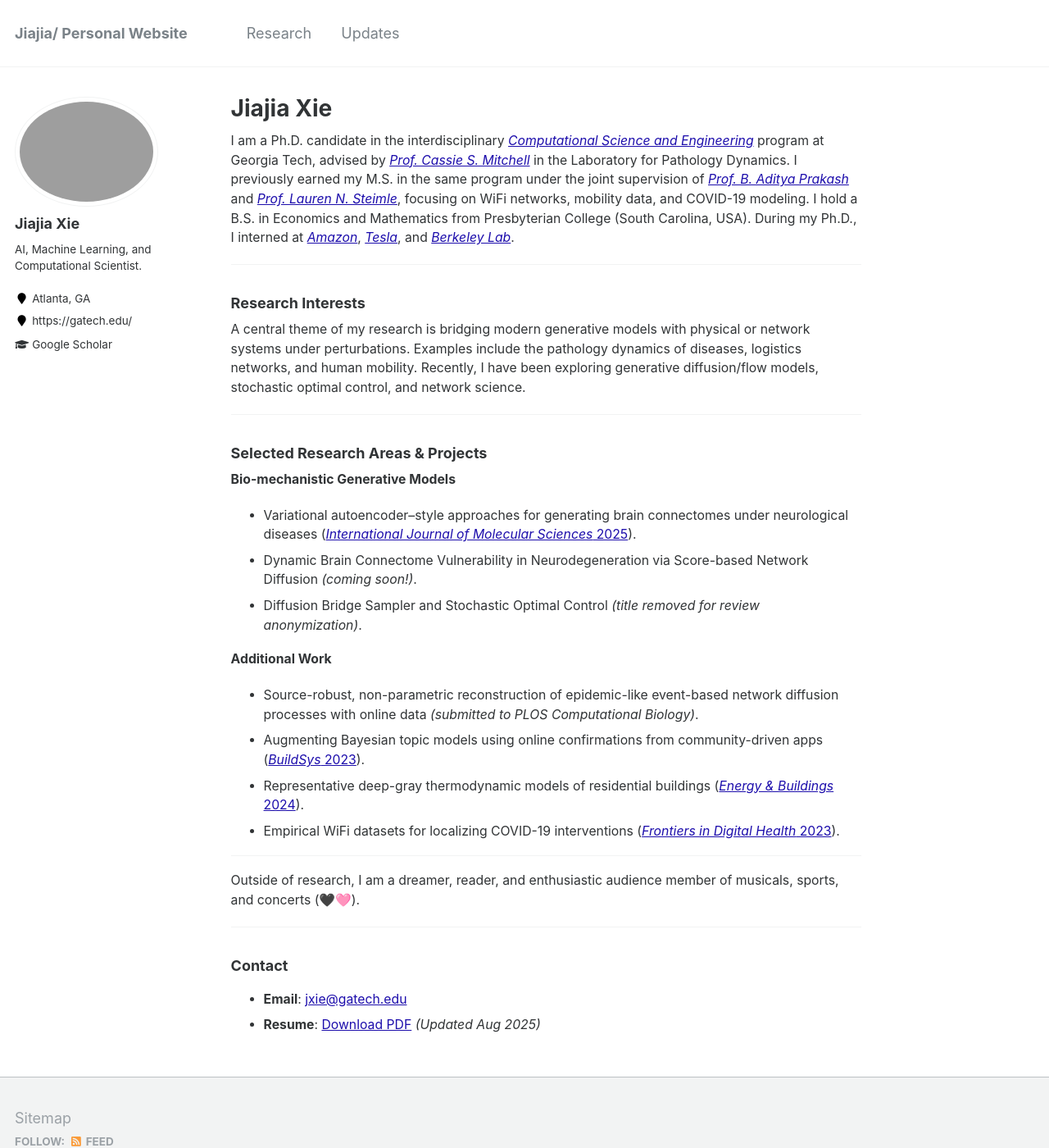
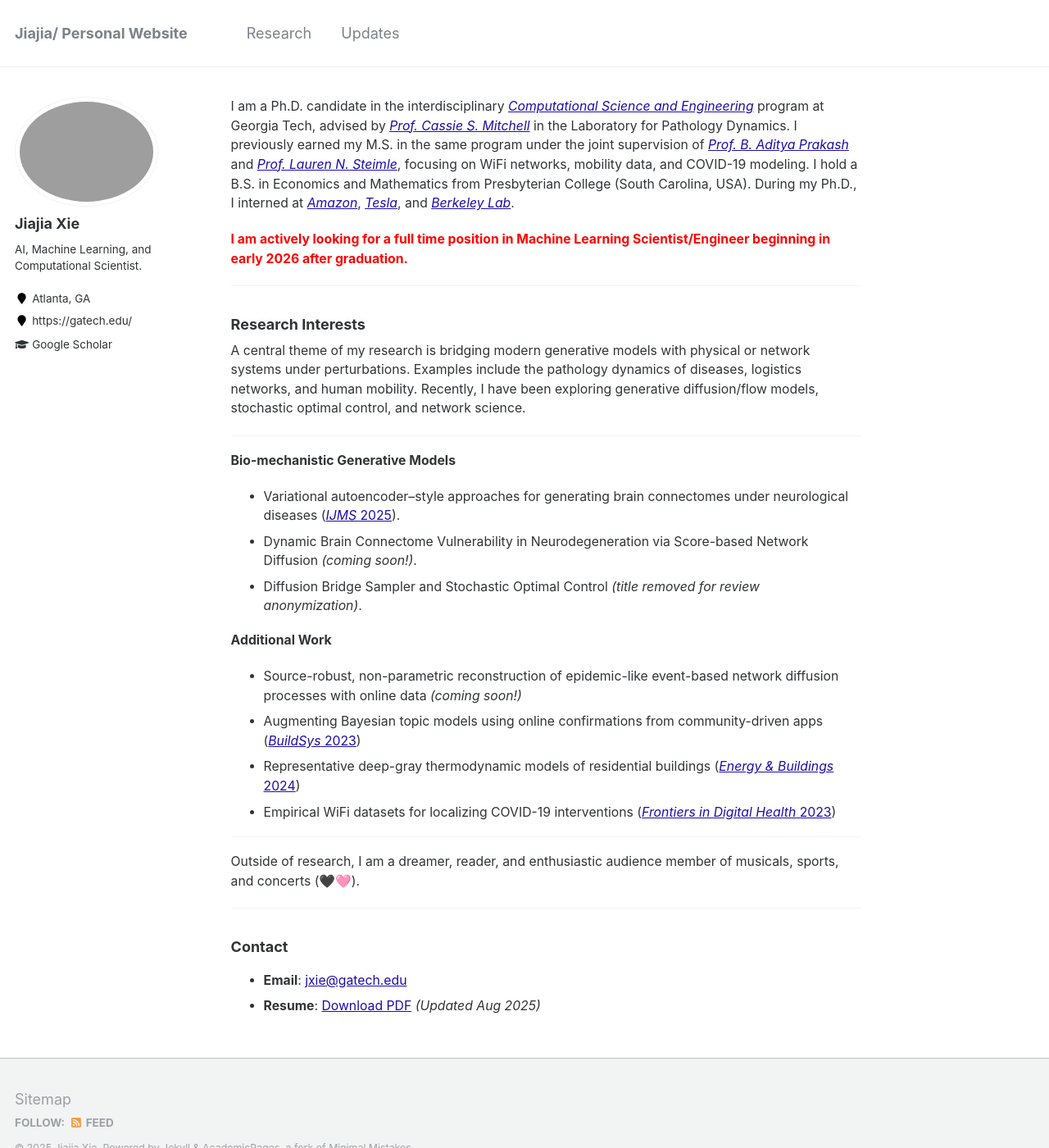
Before and after one commit to jxie1997/jxie1997.github.io, a Jekyll site: the page built from _pages/about.md, in a window 1280 px wide and 1400 px high. Shown: the whole window at 82% size. Built offline with Jekyll 4.4.1, drawn with Linux system fonts in a browser that asks for light colours.

Commit message:
sept 19 2025 2nd

```diff
--- a/_pages/about.md
+++ b/_pages/about.md
@@ -1,6 +1,5 @@
 ---
 permalink: /
-title: "Jiajia Xie"
 excerpt: "About Me"
 author_profile: true
 redirect_from:
@@ -10,6 +9,9 @@ redirect_from:
 
 I am a Ph.D. candidate in the interdisciplinary *[Computational Science and Engineering](https://cse.gatech.edu/)* program at Georgia Tech, advised by *[Prof. Cassie S. Mitchell](https://bme.gatech.edu/bme/faculty/Cassie-S.-Mitchell)* in the Laboratory for Pathology Dynamics. I previously earned my M.S. in the same program under the joint supervision of *[Prof. B. Aditya Prakash](https://faculty.cc.gatech.edu/~badityap/)* and *[Prof. Lauren N. Steimle](https://sites.gatech.edu/steimle/)*, focusing on WiFi networks, mobility data, and COVID-19 modeling. I hold a B.S. in Economics and Mathematics from Presbyterian College (South Carolina, USA). During my Ph.D., I interned at *[Amazon](https://www.amazon.science/)*, *[Tesla](https://tesla.com/)*, and *[Berkeley Lab](https://www.lbl.gov/)*.
 
+<span style="color:red; font-weight:bold;">I am actively looking for a full time position in Machine Learning Scientist/Engineer beginning in early 2026 after graduation.</span>
+
+
 ---
 
 ### Research Interests
@@ -18,18 +20,17 @@ A central theme of my research is bridging modern generative models with physica
 
 ---
 
-### Selected Research Areas & Projects
-
 **Bio-mechanistic Generative Models**
-- Variational autoencoder–style approaches for generating brain connectomes under neurological diseases ([*International Journal of Molecular Sciences* 2025](https://www.mdpi.com/1422-0067/26/3/1062)).
+- Variational autoencoder–style approaches for generating brain connectomes under neurological diseases ([*IJMS* 2025](https://www.mdpi.com/1422-0067/26/3/1062)).
 - Dynamic Brain Connectome Vulnerability in Neurodegeneration via Score-based Network Diffusion *(coming soon!)*.
 - Diffusion Bridge Sampler and Stochastic Optimal Control *(title removed for review anonymization)*.
 
 **Additional Work**
-- Source-robust, non-parametric reconstruction of epidemic-like event-based network diffusion processes with online data *(submitted to PLOS Computational Biology)*.
-- Augmenting Bayesian topic models using online confirmations from community-driven apps ([*BuildSys* 2023](https://dl.acm.org/doi/abs/10.1145/3600100.3626341)).
-- Representative deep-gray thermodynamic models of residential buildings ([*Energy & Buildings* 2024](https://www.sciencedirect.com/science/article/abs/pii/S0378778824005243)).
-- Empirical WiFi datasets for localizing COVID-19 interventions ([*Frontiers in Digital Health* 2023](https://www.frontiersin.org/journals/digital-health/articles/10.3389/fdgth.2023.1060828/full)).
+- Source-robust, non-parametric reconstruction of epidemic-like event-based network diffusion processes with online data *(coming soon!)*
+- Augmenting Bayesian topic models using online confirmations from community-driven apps ([*BuildSys* 2023](https://dl.acm.org/doi/abs/10.1145/3600100.3626341))
+- Representative deep-gray thermodynamic models of residential buildings ([*Energy & Buildings* 2024](https://www.sciencedirect.com/science/article/abs/pii/S0378778824005243))
+- Empirical WiFi datasets for localizing COVID-19 interventions ([*Frontiers in Digital Health* 2023](https://www.frontiersin.org/journals/digital-health/articles/10.3389/fdgth.2023.1060828/full))
+
 
 ---
 
```
Also changed, not shown: 1 other file.
